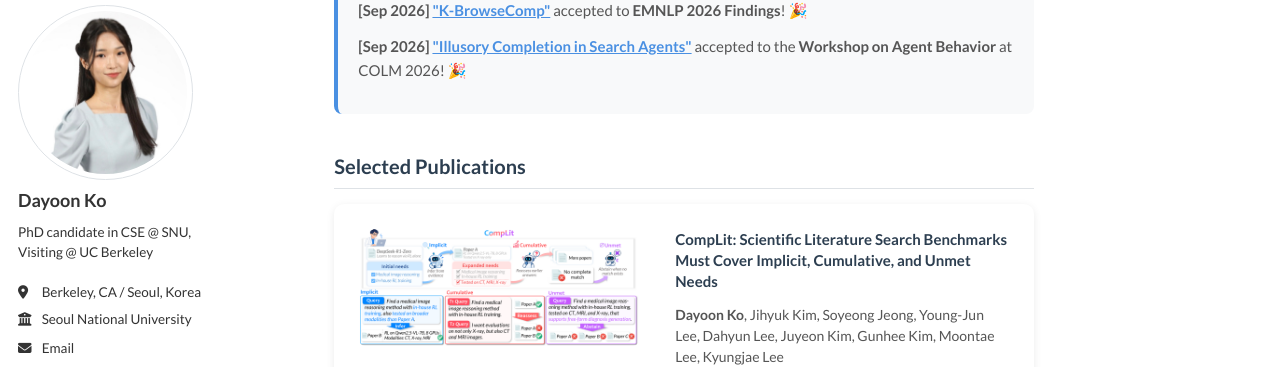
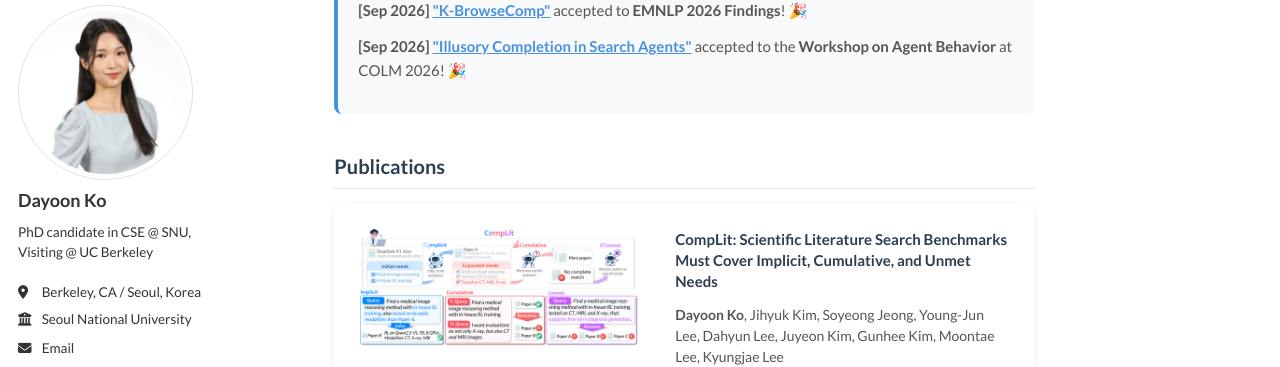
Before and after one commit to dayoon-ko/dayoon-ko.github.io, a Jekyll site: the page built from _pages/about.md, in a window 1280 px wide and 1400 px high, scrolled down 725 px. Shown: the part 101-468 px from the top of the window. Built offline with Jekyll 4.4.1, drawn with Linux system fonts in a browser that asks for light colours; some web fonts are replaced.

Commit message:
Rename to Publications; default filter to All
Co-Authored-By: Claude Opus 5.5 <noreply@anthropic.com>

```diff
--- a/_includes/research-map.html
+++ b/_includes/research-map.html
@@ -41,7 +41,7 @@
 .pub-filter button:hover, .pub-filter button:focus { background: none; color: #2c3e50; outline: none; }
 .pub-filter button[aria-pressed="true"] { color: #2c3e50; font-weight: 600; }
 .pub-item[hidden] { display: none; }
-.pub-item, #selected-publications { scroll-margin-top: 90px; }
+.pub-item, #publications { scroll-margin-top: 90px; }
 .pub-item.rm-flash { box-shadow: 0 0 0 2px #4a90e2; }
 </style>
 
@@ -59,7 +59,7 @@ document.addEventListener('DOMContentLoaded', function () {
   var section = document.getElementById('research-map-section');
   var wrap = document.getElementById('research-map');
   var legend = document.getElementById('research-map-legend');
-  var heading = document.getElementById('selected-publications');
+  var heading = document.getElementById('publications');
   var bar = document.getElementById('pub-filter');
   var items = Array.prototype.slice.call(document.querySelectorAll('.pub-item[data-thread]'));
   if (!wrap || !bar || !items.length) return;
@@ -226,7 +226,7 @@ document.addEventListener('DOMContentLoaded', function () {
   }
 
   // Filter links above the publication list.
-  [{ key: 'first', name: 'First author' }, { key: 'all', name: 'All' }].concat(data.threads).forEach(function (t, i) {
+  [{ key: 'all', name: 'All' }, { key: 'first', name: 'First author' }].concat(data.threads).forEach(function (t, i) {
     if (i) bar.appendChild(document.createTextNode(' · '));
     var b = document.createElement('button');
     b.type = 'button';
--- a/_pages/about.md
+++ b/_pages/about.md
@@ -181,7 +181,7 @@ redirect_from:
   </div> -->
 </div>
 
-<h2 class="section-title" id="selected-publications">Selected Publications</h2>
+<h2 class="section-title" id="publications">Publications</h2>
 <div class="pub-filter" id="pub-filter"></div>
 
 <div class="pub-item" id="pub-complit" data-thread="literature" data-first="true">
```
Also changed, not shown: other parts of _includes/research-map.html (+1 -1 lines).
